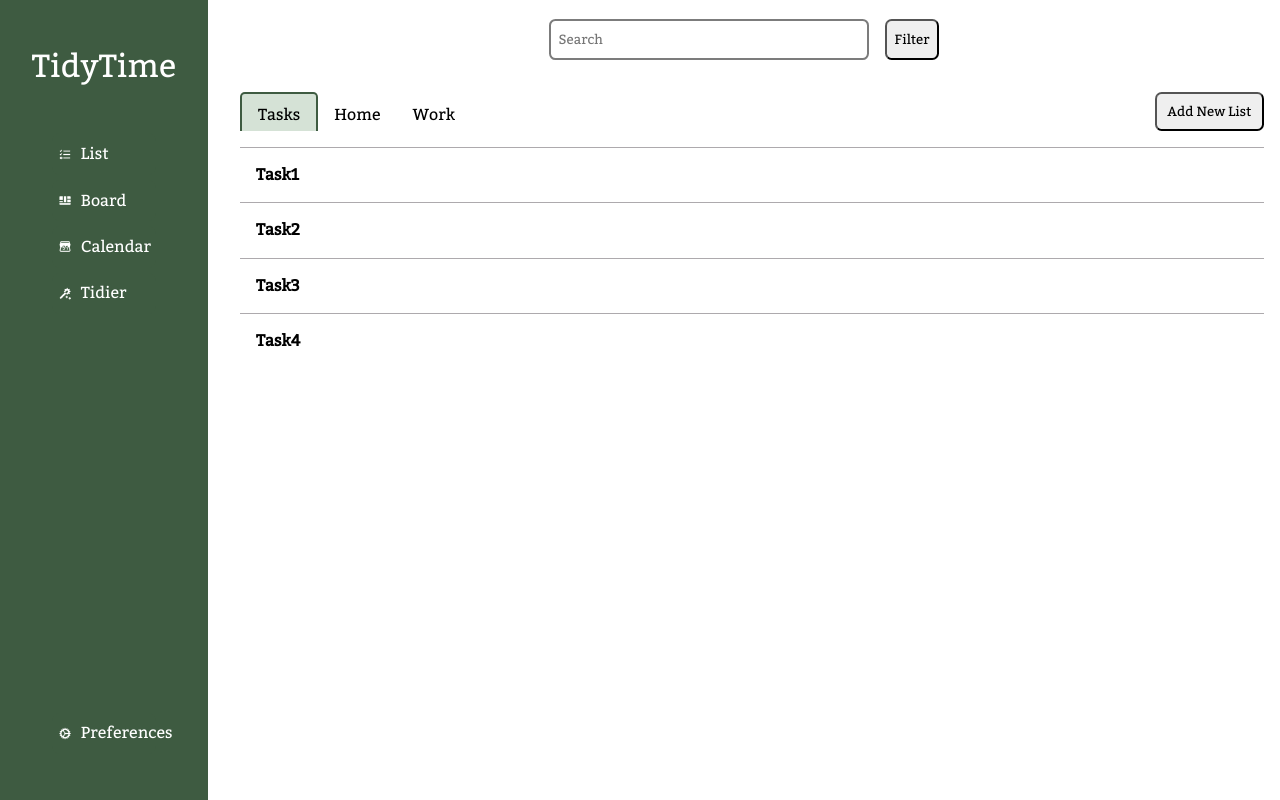
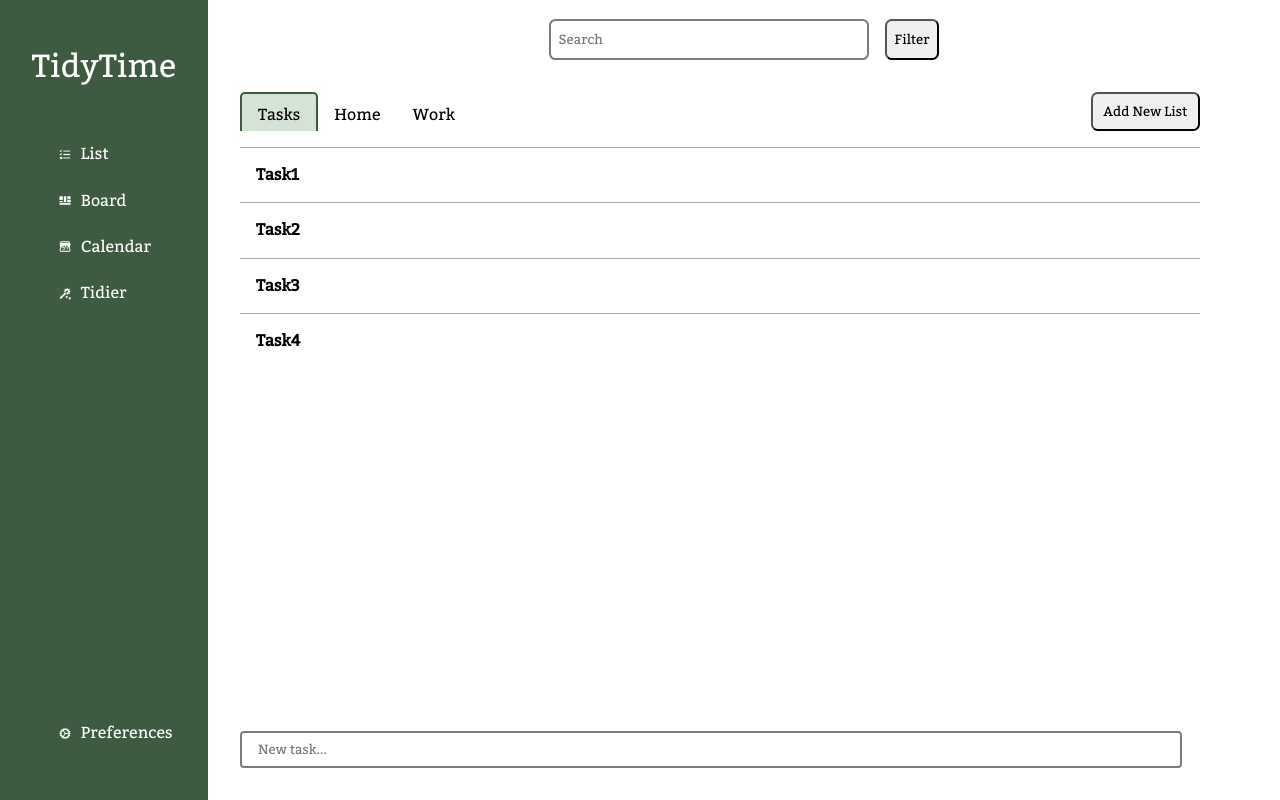
Before and after one commit to garciafdezpatricia/TidyTime, a Next.js app in the folder client/: page /list in a window 1280 px wide. Built offline with nearby package versions, Linux system fonts and the light colour scheme.

Commit message:
new task form added to the list view (functionality left)

```diff
--- /dev/null
+++ b/client/pages/components/Form/NewTaskForm/NewTaskForm.scss
@@ -0,0 +1,22 @@
+@use "../../../../styles/variables" as *;
+
+.create-task-form {
+    display: flex;
+    width: 80vw;
+    position: absolute;
+    bottom: 2rem;
+    left: 2rem;
+    input {
+        padding-top: .2rem;
+        padding-bottom: .2rem;
+        padding-left: 1rem;
+        width: 90%;
+        outline: none;
+        border: 2px solid #7c7c7c;
+        border-radius: 4px;
+        &:active, &:focus {
+            outline: none;
+            border: 2px solid $primary-green;
+        }
+    }
+}
--- /dev/null
+++ b/client/pages/components/Form/NewTaskForm/NewTaskForm.tsx
@@ -0,0 +1,36 @@
+import { useState } from "react";
+
+export interface Props {
+    onSubmit: (arg?:any) => void | any;
+}
+
+export default function NewTaskForm(props : Props) {
+
+    const [newTask, setNewTask] = useState("");
+
+    const handleKeyPress = (e: React.KeyboardEvent<HTMLInputElement>) => {
+        // Verificar si la tecla presionada es Enter (código de tecla 13)
+        if (e.key === 'Enter') {
+            e.preventDefault(); // Evitar el comportamiento predeterminado de enviar el formulario
+            if (newTask !== "") {
+                props.onSubmit(newTask); // Llamar a la función onSubmit pasada como prop
+            }
+        }
+    };
+
+    const handleChange = (e:any) => {
+        setNewTask(e.target.value);
+    }
+
+    return (
+        <form className="create-task-form" >
+            <input
+                placeholder="New task..."
+                onChange={(e) => handleChange(e)}
+                onKeyDown={handleKeyPress}
+            >
+            </input>
+        </form>
+
+    )
+}
--- a/client/pages/components/Modal/PromptModal/PromptModal.scss
+++ b/client/pages/components/Modal/PromptModal/PromptModal.scss
@@ -4,7 +4,7 @@
     background-color: rgba(0, 0, 0, 0.2);
     width: 100%;
     height: 100%;
-    z-index: 0;
+    z-index: 9999;
     top: 0;
     left: 0;
     position: absolute;
--- a/client/pages/components/Tabs/Tab.scss
+++ b/client/pages/components/Tabs/Tab.scss
@@ -5,6 +5,7 @@
     align-items: end;
     grid-template-rows: auto 1fr;
     grid-template-columns: 1fr auto;
+    padding-right: 4rem;
 }
 
 .bloc-tabs {
@@ -64,11 +65,28 @@
     display: flex;
     flex-direction: column;
     border-radius: 5px;
+    h1 {
+        padding-bottom: 1rem;
+    }
+    input {
+        padding-left: .5rem;
+        padding-top: .3rem;
+        border-radius: .4rem;
+        padding-bottom: .3rem;
+        outline: none;
+        border: 2px solid #7c7c7c;
+        &:active, &:focus {
+            outline: none;
+            border: 2px solid var.$primary-green;
+        }
+    }
 }
 
 .new-list button {
     width: 7em;
-    height: 3em;
+    height: 2.5em;
+    display: flex;
+    justify-content: center;
 }
 
 .task, .task-done {
--- a/client/pages/components/Tabs/Tab.tsx
+++ b/client/pages/components/Tabs/Tab.tsx
@@ -24,7 +24,7 @@ export default function Tab() {
             {done: false, title : 'Task3', desc: 'Update documentation'},
             {done: false, title : 'Task4', desc: 'Clean calendar'},
         ]])
-    const [isNewList, setNewList] = useState(false);
+    const [isCreateList, setNewList] = useState(false);
     const [title, setTitle] = useState('');
 
     const addTab = () => {
@@ -98,7 +98,7 @@ export default function Tab() {
                 }
             </section>
             {
-                isNewList && (
+                isCreateList && (
                     <PromptModal
                         variant="new-list"
                         title="Add new list"
--- a/client/pages/list/index.tsx
+++ b/client/pages/list/index.tsx
@@ -1,3 +1,4 @@
+import NewTaskForm from "../components/Form/NewTaskForm/NewTaskForm";
 import SearchBar from "../components/SearchBar/SearchBar";
 import Tab from "../components/Tabs/Tab";
 
@@ -10,10 +11,15 @@ export default function List() {
         // TODO: get the tasks that match the searched string
     }
 
+    function addNewTask(e:any) {
+        console.log(e)
+    }
+
 
     return (
         <div className="list-container">
             <SearchBar onChange={search}/>
             <Tab></Tab>
+            <NewTaskForm onSubmit={addNewTask} />
         </div>)
 }
--- a/client/pages/list/list.scss
+++ b/client/pages/list/list.scss
@@ -3,4 +3,5 @@
 .list-container {
     width: var.$view-width;
     padding: var.$view-padding;
+    position: relative;
 }
--- a/client/styles/globals.scss
+++ b/client/styles/globals.scss
@@ -11,6 +11,7 @@
 @use "../pages/settings/settings.scss";
 @use "../pages/components/Form/NewEventForm/NewEventForm.scss";
 @use "../pages/components/SearchBar/SearchBar.scss";
+@use "../pages/components/Form/NewTaskForm/NewTaskForm.scss";
 
 
 @font-face {
```
